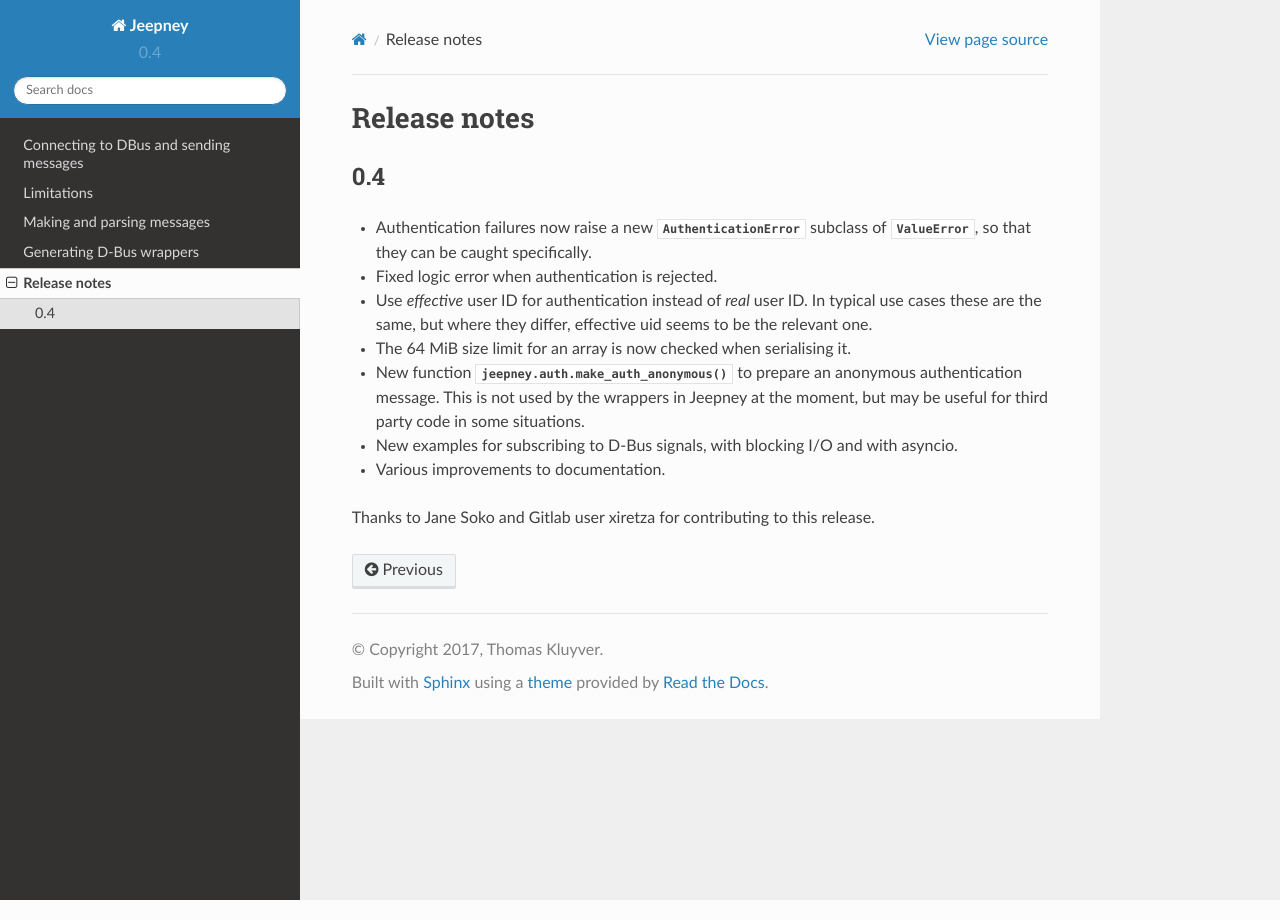
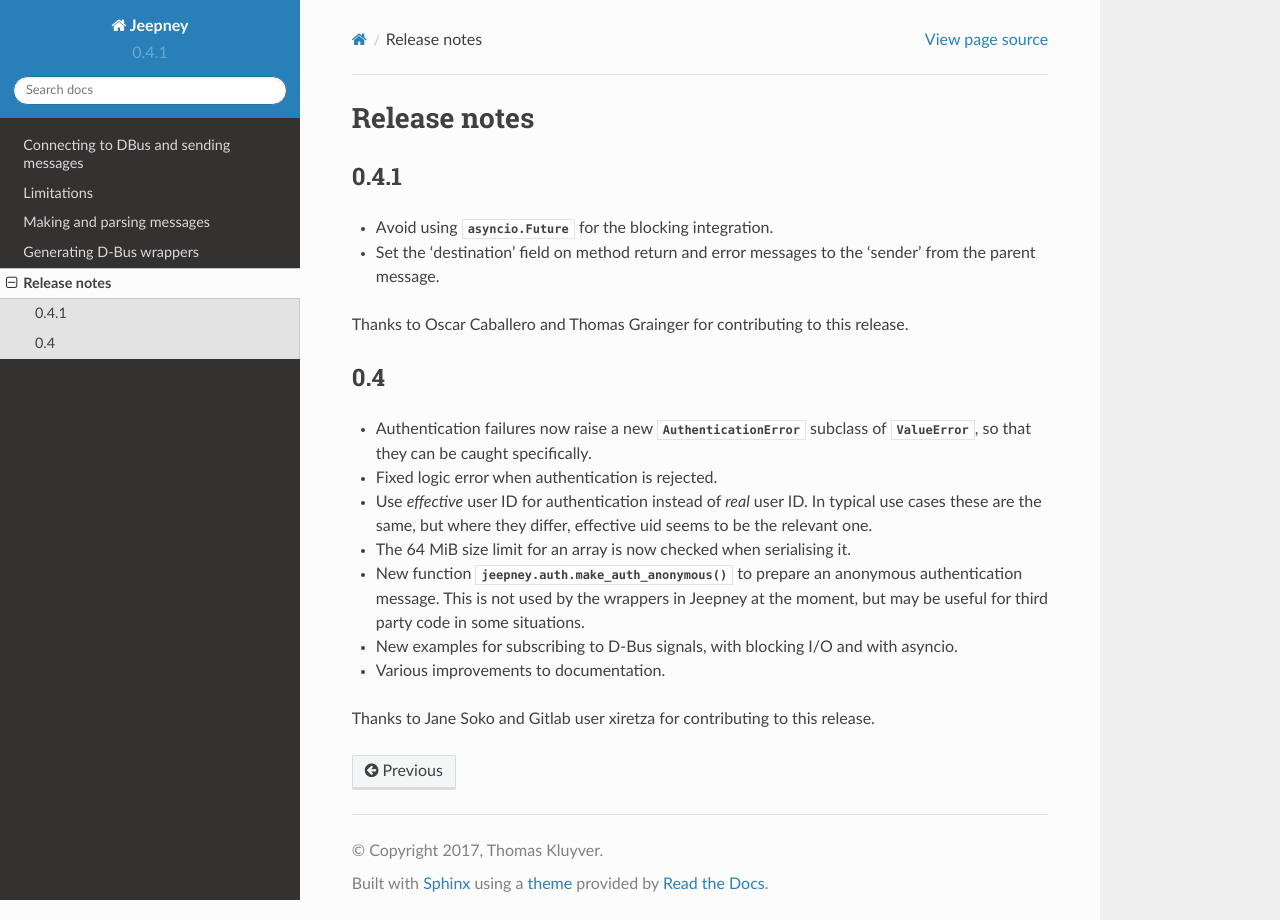
Before and after one commit to alvistack/takluyver-jeepney, a Sphinx documentation site: the page built from docs/release-notes.rst, in a window 1280 px wide. Built offline with Sphinx 7.4.7 and the Read the Docs theme 2.0.0, drawn with Linux system fonts in a browser that asks for light colours.

Commit message:
Prepare for 0.4.1

```diff
--- a/docs/release-notes.rst
+++ b/docs/release-notes.rst
@@ -1,5 +1,14 @@
 Release notes
 =============
+
+0.4.1
+-----
+
+* Avoid using :class:`asyncio.Future` for the blocking integration.
+* Set the 'destination' field on method return and error messages to the
+  'sender' from the parent message.
+
+Thanks to Oscar Caballero and Thomas Grainger for contributing to this release.
 
 0.4
 ---
--- a/jeepney/__init__.py
+++ b/jeepney/__init__.py
@@ -5,4 +5,4 @@ from .low_level import Message, Parser
 from .bus import find_session_bus, find_system_bus
 from .wrappers import *
 
-__version__ = '0.4'
+__version__ = '0.4.1'
```
